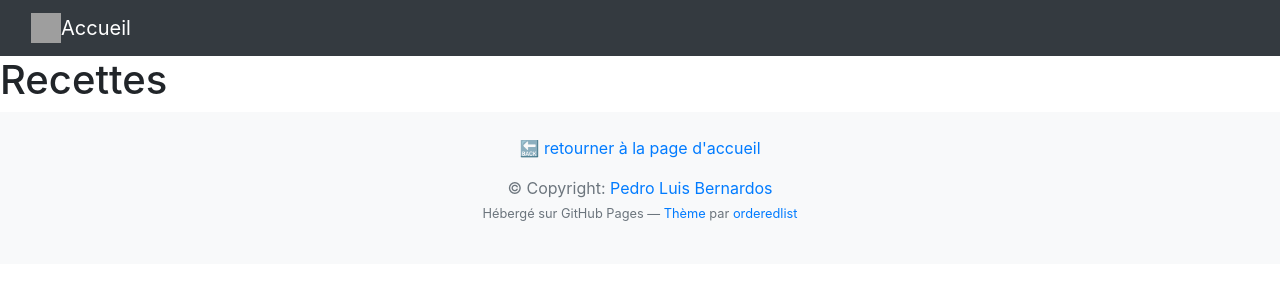
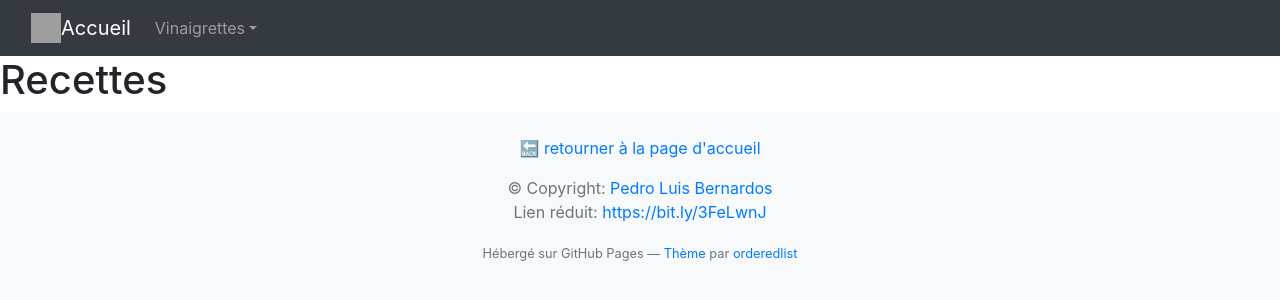
Before and after one commit to PedroLuisBernardos/Recipes, a Jekyll site: the page built from README.md, in a window 1280 px wide. Shown: the top 300 px of the page. Built offline with Jekyll 4.4.1, drawn with Linux system fonts in a browser that asks for light colours; nearby versions of some CDN libraries; our own code applies the rules of GitHub Pages for plain Markdown files; a script that is not in the unit is left out.

Commit message:
ajout vinaigrette#1

```diff
--- a/_layouts/default.html
+++ b/_layouts/default.html
@@ -25,6 +25,16 @@
             <span class="navbar-toggler-icon"></span>
           </button>
 
+          <div class="collapse navbar-collapse" id="navbarSupportedContent">
+            <ul class="navbar-nav mr-auto">
+              <li class="nav-item dropdown">
+                <a class="nav-link dropdown-toggle" href="#" id="navbarDropdown" role="button" data-toggle="dropdown" aria-haspopup="true" aria-expanded="false">Vinaigrettes</a>
+                <div class="dropdown-menu" aria-labelledby="navbarDropdown">
+                  <a class="dropdown-item" href="{{ "/" | absolute_url }}pages/VinaigretteCesarVegane.html">Vinaigrette césar végane</a>
+                </div>
+              </li>
+            </ul>
+          </div>
           </div>
         </nav>
 
@@ -41,6 +51,9 @@
           © Copyright:
           <a class="text-reset fw-bold" href="{{ site.github.owner_url }}" target="_blank">Pedro Luis Bernardos</a>
           <p>
+            Lien réduit: <a href="https://bit.ly/3FeLwnJ" target="_blank">https://bit.ly/3FeLwnJ</a>
+          </p>
+          <p>
             <small>Hébergé sur GitHub Pages &mdash; <a class=text-reset fw-bold" href="https://github.com/pages-themes/minimal" target="_blank">Thème</a> par
               <a href="https://github.com/orderedlist" target="_blank">orderedlist</a>
             </small>
```
Also changed, not shown: pages/VinaigretteCesarVegane.md (added, +12 -0 lines).
